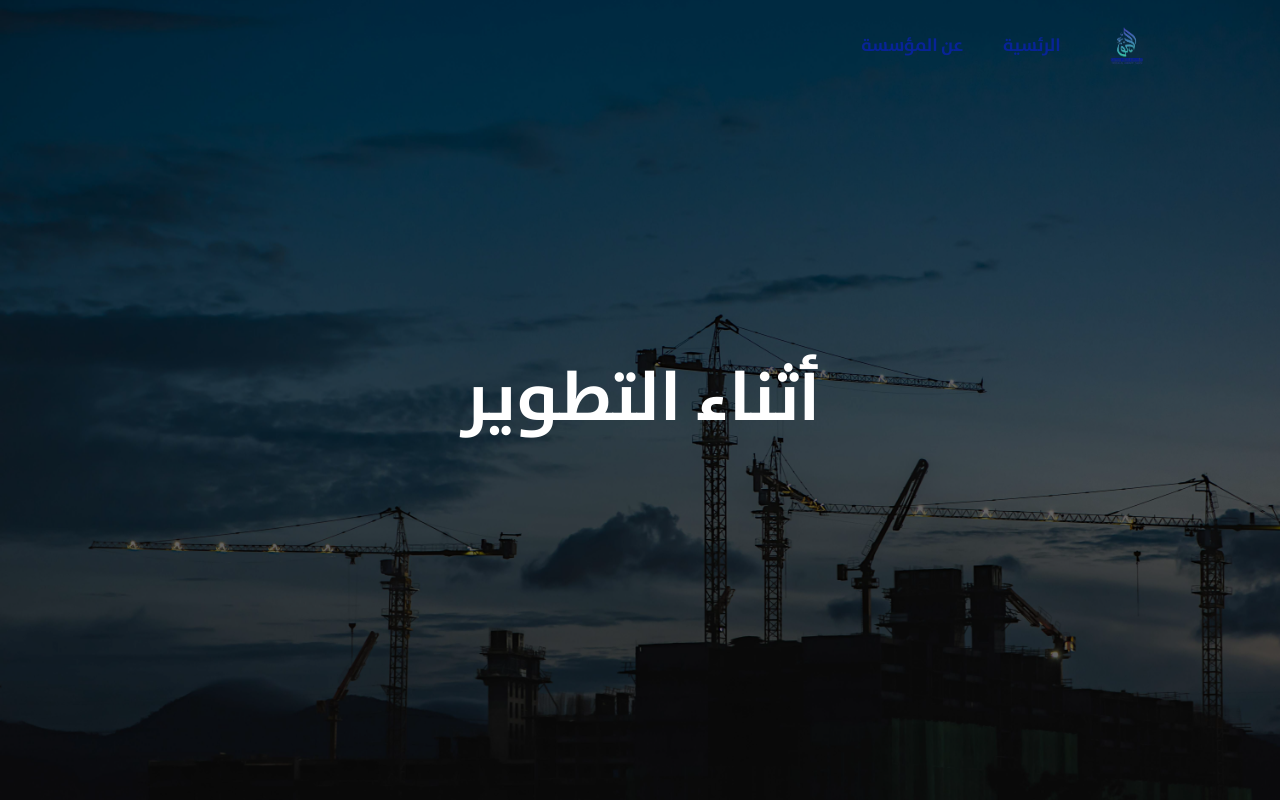
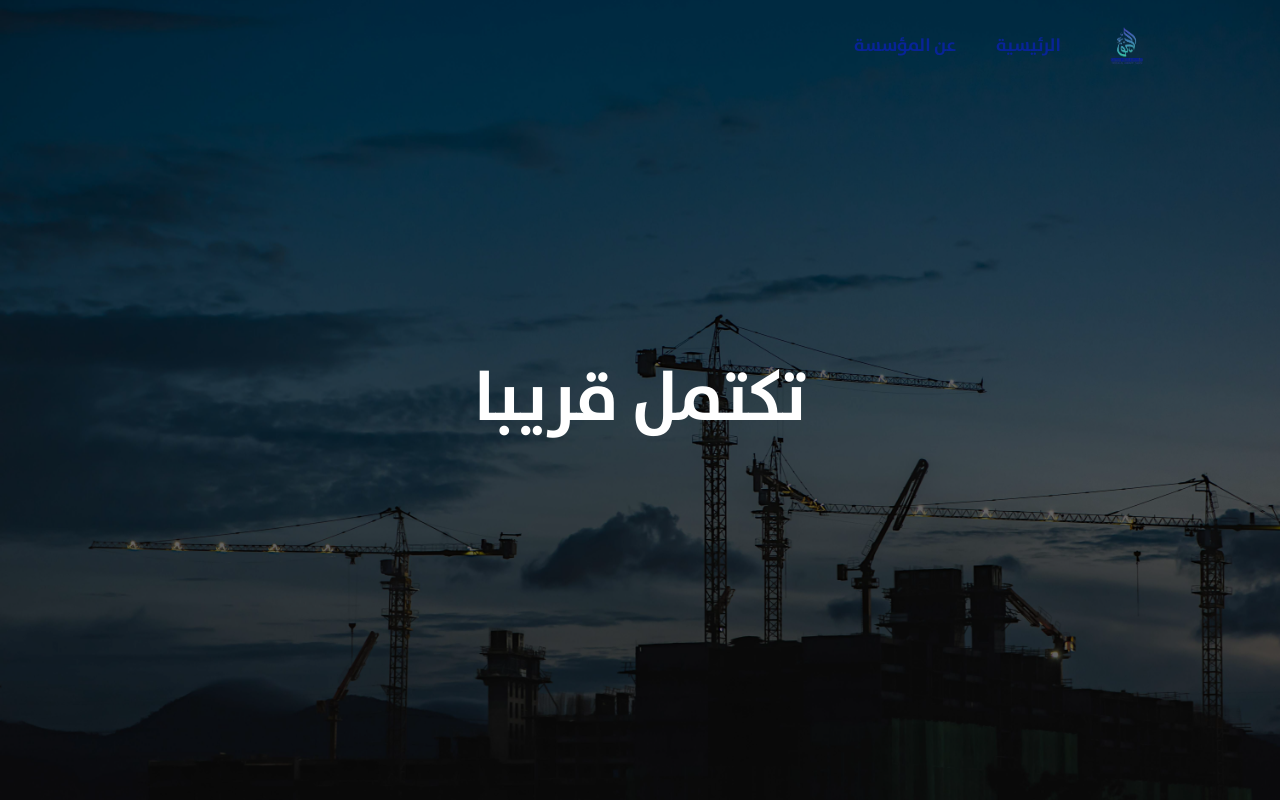
Before and after one commit to AyyasyRosadi/web-alhunafa, a Next.js app: page /on-progress in a window 1280 px wide. Shown: the top 800 px of the page. Built offline with nearby package versions, Linux system fonts and the light colour scheme.

Commit message:
fix text

```diff
--- a/src/app/on-progress/page.tsx
+++ b/src/app/on-progress/page.tsx
@@ -14,7 +14,7 @@ interface ProjectImplementedAttributes {
 export default function Page() {
     return (
         <div className='font-bahij overflow-x-hidden'>
-            <LandingPage image={Onprogress} title='أثناء التطوير' />
+            <LandingPage image={Onprogress} title='تكتمل قريبا' />
             <section className='p-[5%] flex flex-wrap justify-end items-center gap-5'>
                 {projects?.map((value: ProjectImplementedAttributes, id: number) => (
                     <Card key={id} src={value.image} title={value.title}>
--- a/src/app/page.tsx
+++ b/src/app/page.tsx
@@ -20,8 +20,8 @@ export default function Home() {
       <LandingPage image={Hand} title="أحب الناس إلى الله أنفعهم للناس" />
       <section id="2" className="flex flex-wrap justify-center px-[7%] py-[5%] gap-5 xl:h-[100vh] bg-white">
         <Card location="/completed" src={Masjid} title="تم تنفيذ المشروع" />
-        <Card location="/on-progress" src={Pembangunan} title="أثناء التطوير" />
-        <Card location="/planning" src={Perencanaan} title="في التخطيط" />
+        <Card location="/on-progress" src={Pembangunan} title="تكتمل قريبا" />
+        <Card location="/planning" src={Perencanaan} title="بحاجة للتبرع" />
       </section>
       <section id="3" className="md:h-[70vh] flex justify-center items-center text-base bg-base md:p-0 p-5">
         <div className="w-[90%] h-[50%] bg-white rounded-3xl flex md:flex-row flex-col justify-center items-center">
--- a/src/app/planning/page.tsx
+++ b/src/app/planning/page.tsx
@@ -11,7 +11,7 @@ export default function Page() {
     const [showModal, setShowModal] = useState(false)
     return (
         <div className='font-bahij overflow-x-hidden'>
-            <LandingPage image={Planning} title='في التخطيط' />
+            <LandingPage image={Planning} title='بحاجة للتبرع' />
             <section className='p-[5%] flex flex-wrap justify-end items-center gap-5'>
                 {planning?.map((value: string, id: number) => (
                     <div key={id} onClick={() => setShowModal(true)} className='flex justify-between items-center shadow-xl rounded-xl border border-base text-right  px-4 py-6 xl:w-[32%] md:w-[45%] h-[100%] hover:scale-105 transition-all ease-in-out duration-300 cursor-pointer'>
--- a/src/components/templates/Header.tsx
+++ b/src/components/templates/Header.tsx
@@ -16,7 +16,7 @@ export default function Header() {
         <div className={`fixed top-0 z-50 w-[100vw] flex md:justify-end justify-between gap-10 py-5 px-[10%] items-center ${showHeader ? 'bg-base' : 'bg-transparent'} transition-colors ease-out duration-300`}>
             <ul className={`font-bahij md:flex gap-10 md:text-lg text-xs hidden ${showHeader ? 'text-white' : 'text-base'} transition-colors ease-in-out duration-300`}>
                 <li className='cursor-pointer' onClick={() => navigation.push('/about-us')}>عن المؤسسة</li>
-                <li className='cursor-pointer' onClick={() => navigation.push('/')}>الرئسية</li>
+                <li className='cursor-pointer' onClick={() => navigation.push('/')}>الرئيسية</li>
             </ul>
             <div className={`fixed z-50 top-0 w-[70vw] h-screen transition-all ease-in-out duration-300 bg-white font-bahij p-2 ${showMenuMobile ? 'right-0' : '-right-[70vw]'}`}>
                 <div className='flex justify-end items-center gap-3'>
@@ -27,7 +27,7 @@ export default function Header() {
                     <li className='cursor-pointer' onClick={() => {
                         navigation.push('/')
                         setShowMenuMobile(false)
-                    }}>الرئسية</li>
+                    }}>الرئيسية</li>
                     <li className='cursor-pointer' onClick={() => {
                         navigation.push('/about-us')
                         setShowMenuMobile(false)
```
